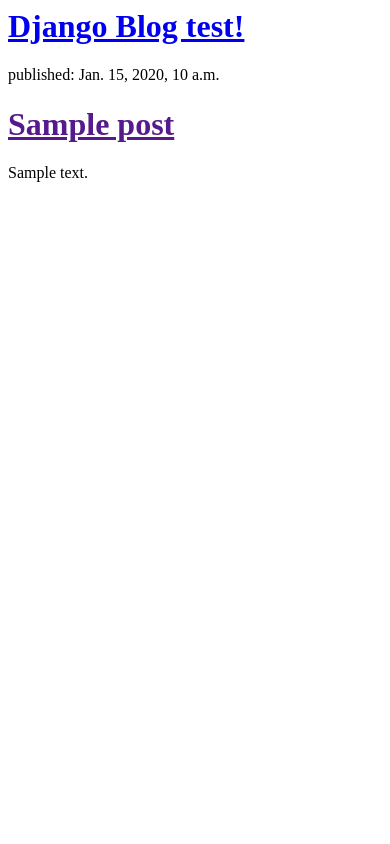
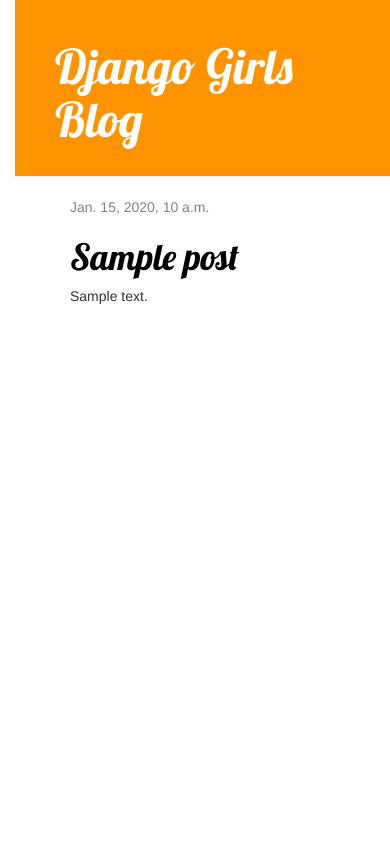
Before and after one commit to Miguelrohv/my-first-blog, a Django app: template blog/templates/blog/post_list.html in a window 390 px wide. Run offline with Django 3.2, Linux system fonts and the light colour scheme; the template is opened without the code that fills it: values that come from a table or form of the project are taken from there, others are empty; tables that the repository leaves empty hold one stand-in row (values such as "Sample post"); some libraries are stand-ins or nearby versions.

Commit message:
added view and template for detailed blog post as well as css for the site

```diff
--- /dev/null
+++ b/blog/static/css/blog.css
@@ -0,0 +1,54 @@
+h1 a {
+    color: #FCA205;
+    font-family: 'Lobster';
+}
+
+body {
+    padding-left: 15px;
+}
+.page-header {
+    background-color: #ff9400;
+    margin-top: 0;
+    padding: 20px 20px 20px 40px;
+}
+
+.page-header h1, .page-header h1 a, .page-header h1 a:visited, .page-header h1 a:active {
+    color: #ffffff;
+    font-size: 36pt;
+    text-decoration: none;
+}
+
+.content {
+    margin-left: 40px;
+}
+
+h1, h2, h3, h4 {
+    font-family: 'Lobster', cursive;
+}
+
+.date {
+    color: #828282;
+}
+
+.save {
+    float: right;
+}
+
+.post-form textarea, .post-form input {
+    width: 100%;
+}
+
+.top-menu, .top-menu:hover, .top-menu:visited {
+    color: #ffffff;
+    float: right;
+    font-size: 26pt;
+    margin-right: 20px;
+}
+
+.post {
+    margin-bottom: 70px;
+}
+
+.post h1 a, .post h1 a:visited {
+    color: #000000;
+}
--- /dev/null
+++ b/blog/templates/blog/base.html
@@ -0,0 +1,23 @@
+{% load static %}
+<html>
+    <head>
+        <title>Django Girls blog</title>
+        <link rel="stylesheet" href="//maxcdn.bootstrapcdn.com/bootstrap/3.2.0/css/bootstrap.min.css">
+        <link rel="stylesheet" href="//maxcdn.bootstrapcdn.com/bootstrap/3.2.0/css/bootstrap-theme.min.css">
+        <link href='//fonts.googleapis.com/css?family=Lobster&subset=latin,latin-ext' rel='stylesheet' type='text/css'>
+        <link rel="stylesheet" href="{% static 'css/blog.css' %}">
+    </head>
+    <body>
+        <div class="page-header">
+            <h1><a href="/">Django Girls Blog</a></h1>
+        </div>
+        <div class="content container">
+            <div class="row">
+                <div class="col-md-8">
+                {% block content1 %}
+                {% endblock %}
+                </div>
+            </div>
+        </div>
+    </body>
+</html>
--- a/blog/templates/blog/post_list.html
+++ b/blog/templates/blog/post_list.html
@@ -1,17 +1,12 @@
-<html>
-    <head>
-        <title>Django Blog</title>
-    </head>
-    <body>
-        <div>
-            <h1><a href="/">Django Blog test!</a></h1>
+{% extends 'blog/base.html' %}
+{% block content1 %}
+    {% for post in posts %}
+        <div class="post">
+            <div class="date">
+                {{ post.published_date }}
+            </div>
+            <h1><a href="{% url 'post_detail' pk=post.pk %}">{{ post.title }}</a></h1>
+            <p>{{ post.text|linebreaksbr }}</p>
         </div>
-        {% for post in posts %}
-            <div>
-                <p>published: {{ post.published_date }}</p>
-                <h1><a href="">{{ post.title }}</a></h1>
-                <p>{{ post.text|linebreaksbr }}</p>
-            </div>
-        {% endfor %}
-    </body>
-</html>
+    {% endfor %}
+{% endblock %}
--- a/blog/urls.py
+++ b/blog/urls.py
@@ -2,4 +2,5 @@
 from . import views
 urlpatterns = [
     path('', views.post_list, name='post_list'),
+    path('post/<int:pk>/', views.post_detail, name='post_detail'),
 ]
--- a/blog/views.py
+++ b/blog/views.py
@@ -1,4 +1,4 @@
-from django.shortcuts import render
+from django.shortcuts import render, get_object_or_404
 from .models import Post
 from django.utils import timezone
 
@@ -6,3 +6,7 @@
     posts = Post.objects.filter(published_date__lte=timezone.now()).order_by('published_date')
 
     return render(request, 'blog/post_list.html', {'posts':posts})
+
+def post_detail(request, pk):
+    post = get_object_or_404(Post, pk=pk)
+    return render(request, 'blog/post_detail.html', {'post': post})
--- a/mysite/settings.py
+++ b/mysite/settings.py
@@ -119,4 +119,5 @@
 # https://docs.djangoproject.com/en/2.0/howto/static-files/
 
 STATIC_URL = '/static/'
+STATIC_ROOT = os.path.join(BASE_DIR, 'static')
 MESSAGE_STORAGE = 'django.contrib.messages.storage.session.SessionStorage'
```
Also changed, not shown: blog/templates/blog/post_detail.html (added, +13 -0 lines).
